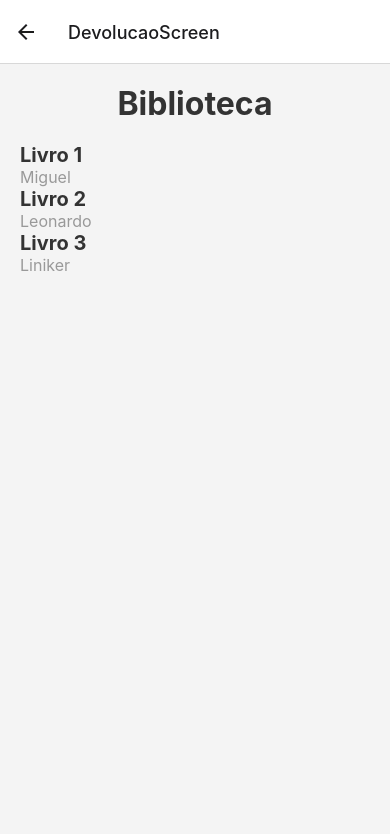
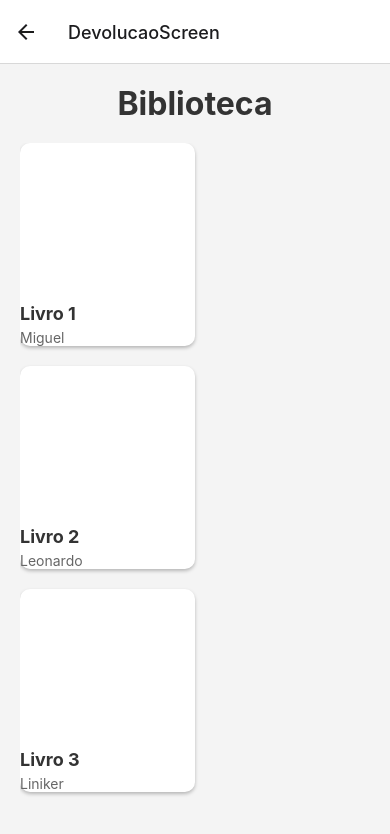
Before and after one commit to MiguelGFerreira/Biblioteca, a React Native app: screen /DevolucaoScreen in a window 390 px wide. Shown: the top 834 px of the page. Built offline with nearby package versions, Linux system fonts and the light colour scheme.

Commit message:
Begins to implements booking

```diff
--- a/api/livros.ts
+++ b/api/livros.ts
@@ -1,10 +1,10 @@
 import axios from "axios";
 
-const API_URL = 'http://10.10.200.70:3000/express-biblioteca';
+const API_URL = 'http://10.10.200.70:3000/express-biblioteca/livros';
 
 export const getLivros = async () => {
 	try {
-		const response = await axios.get(`${API_URL}/livros`);
+		const response = await axios.get(`${API_URL}/`);
 		return await response.data;
 	} catch (error) {
 		console.error(error)
@@ -13,7 +13,7 @@ export const getLivros = async () => {
 
 export const getLivroById = async (id: number) => {
 	try {
-		const response = await axios.get(`${API_URL}/livros/${id}`);
+		const response = await axios.get(`${API_URL}/${id}`);
 		return await response.data;
 	} catch (error) {
 		console.error(error)
--- a/components/Livro.tsx
+++ b/components/Livro.tsx
@@ -1,38 +1,60 @@
 import React from 'react';
-import { SafeAreaView, Text, StyleSheet } from 'react-native';
+import { SafeAreaView, Text, StyleSheet, Image, Dimensions, Animated } from 'react-native';
 
 interface BookItemProps {
 	title: string;
 	author: string;
+	image: string;
 }
 
-const BookItem: React.FC<BookItemProps> = ({ title, author }) => {
+const BookItem: React.FC<BookItemProps> = ({ title, author, image }) => {
 
 	return (
-		<SafeAreaView>
-			{/* <Image
-					source={{ uri: livroQuery.data[0].IMAGEM }}
-					style={styles.bookImage}
-					resizeMode='contain'
-				/> */}
+		<SafeAreaView style={styles.bookCard}>
+			<Image
+				source={{ uri: image }}
+				style={styles.bookImage}
+				resizeMode='contain'
+			/>
 			<Text style={styles.bookTitle}>{title}</Text>
 			<Text style={styles.bookAuthor}>{author}</Text>
 		</SafeAreaView>
 	);
 };
 
+const windowWidth = Dimensions.get('window').width;
+
 const styles = StyleSheet.create({
+	bookCard: {
+		width: (windowWidth - 40) / 2,
+		backgroundColor: '#fff',
+		borderRadius: 10,
+		padding: 20,
+		marginBottom: 20,
+		shadowColor: '#000',
+		shadowOffset: {
+			width: 0,
+			height: 2,
+		},
+		shadowOpacity: 0.25,
+		shadowRadius: 3.84,
+		elevation: 5,
+	},
+	bookImage: {
+		width: '100%',
+		height: 150,
+		marginBottom: 10,
+		borderRadius: 10,
+	},
 	bookTitle: {
-		fontSize: 20,
+		fontSize: 18,
 		fontWeight: 'bold',
 		color: '#333',
+		marginBottom: 5,
 	},
 	bookAuthor: {
-		fontSize: 16,
-		color: '#999',
-	},
-	selectedBookItem: {
-		backgroundColor: '#F0F0F0',
+		fontSize: 14,
+		color: '#666',
 	},
 });
 
--- a/screens/DetalhesScreen.tsx
+++ b/screens/DetalhesScreen.tsx
@@ -1,6 +1,6 @@
 import { useNavigation } from "@react-navigation/native";
 import React, { useEffect, useState } from "react";
-import { SafeAreaView, View, StyleSheet, Text, TextInput, TouchableOpacity } from "react-native";
+import { SafeAreaView, View, StyleSheet, Text, TextInput, TouchableOpacity, Image } from "react-native";
 import { Book } from "../types";
 import { getLivroById } from "../api/livros";
 import { useQuery } from "@tanstack/react-query";
@@ -69,11 +69,11 @@ export default function DetalhesScreen({ route }: { route: any }) {
 	return (
 		<SafeAreaView style={styles.container}>
 			<View style={styles.bookInfoContainer}>
-				{/* <Image
-					source={{ uri: livroQuery.data[0].IMAGEM }}
+				<Image
+					source={{ uri: 'https://th.bing.com/th/id/R.598b0c21ae7577e3911bdeaf215f6a10?rik=mYGFFMxcvtQW6w&riu=http%3a%2f%2fpngimg.com%2fuploads%2fbook%2fbook_PNG2116.png&ehk=t3rvVsFXFNhJQE%2bHTxNEsklPMuqozVePr1XVCsPPJ9w%3d&risl=&pid=ImgRaw&r=0' }}
 					style={styles.bookImage}
 					resizeMode='contain'
-				/> */}
+				/>
 				<Text style={styles.bookTitle}>{livroQuery.data[0].titulo}</Text>
 				<Text style={styles.bookAuthor}>{livroQuery.data[0].autor}</Text>
 				<Text style={styles.bookCategory}>{livroQuery.data[0].categoria}</Text>
@@ -130,8 +130,9 @@ const styles = StyleSheet.create({
 		marginBottom: 20,
 	},
 	matriculaInput: {
-	  width: '80%',
-	  height: 40,
+		width: '100%',
+		height: 60,
+		fontSize: 18,
 		borderWidth: 1,
 		borderColor: '#ccc',
 		borderRadius: 5,
@@ -139,10 +140,13 @@ const styles = StyleSheet.create({
 		marginBottom: 20,
 	},
 	borrowButton: {
-	  backgroundColor: '#007bff',
-	  paddingVertical: 10,
-	  paddingHorizontal: 20,
+		backgroundColor: '#4CAF50',
+		padding: 15,
 		borderRadius: 5,
+		marginBottom: 10,
+		textAlign: "center",
+		alignItems: "center",
+		width: "100%",
 	},
 	borrowButtonText: {
 		color: '#fff',
--- a/screens/EmprestimoScreen.tsx
+++ b/screens/EmprestimoScreen.tsx
@@ -1,15 +1,22 @@
 import React, { useState } from 'react';
 import Livro from '../components/Livro'; // Assuming Livro is a TypeScript component
-import { SafeAreaView, Text, StyleSheet, FlatList, TouchableOpacity } from 'react-native';
+import { SafeAreaView, Text, StyleSheet, FlatList, TouchableOpacity, TextInput } from 'react-native';
 import { useNavigation } from '@react-navigation/native';
 import { useQuery } from '@tanstack/react-query';
 import { getLivros } from '../api/livros';
 import { Book, ScreenName } from '../types';
 import { StackNavigationProp } from '@react-navigation/stack';
 
-export default function EmprestimoScreen({ navigation }: {navigation: any}) {
+export default function EmprestimoScreen({ navigation }: { navigation: any }) {
 
-	//const navigation = useNavigation<StackNavigationProp<any>>();
+	const [searchQuery, setSearchQuery] = useState('');
+
+	const searchLivros = (query: string) => {
+		const lowerCaseQuery = query.toLowerCase().trim();
+		return livrosQuery.data.filter((livro: { titulo: string; autor: string; }) =>
+			livro.titulo.toLowerCase().includes(lowerCaseQuery) || livro.autor.toLowerCase().includes(lowerCaseQuery)
+		);
+	};
 
 	const livrosQuery = useQuery({
 		queryKey: ['livros'],
@@ -17,12 +24,12 @@ export default function EmprestimoScreen({ navigation }: {navigation: any}) {
 	});
 
 	const handleNavigate = (screenName: ScreenName, bookId: number) => {
-		navigation.navigate(screenName.name, {bookId});
+		navigation.navigate(screenName.name, { bookId });
 	};
 
 	const renderItem = ({ item }: { item: Book }) => (
 		<TouchableOpacity onPress={() => handleNavigate({ name: 'DetalhesScreen' }, item.id)}>
-			<Livro title={item.titulo} author={item.autor} />
+			<Livro title={item.titulo} author={item.autor} image='https://th.bing.com/th/id/R.598b0c21ae7577e3911bdeaf215f6a10?rik=mYGFFMxcvtQW6w&riu=http%3a%2f%2fpngimg.com%2fuploads%2fbook%2fbook_PNG2116.png&ehk=t3rvVsFXFNhJQE%2bHTxNEsklPMuqozVePr1XVCsPPJ9w%3d&risl=&pid=ImgRaw&r=0' />
 		</TouchableOpacity>
 	);
 
@@ -30,10 +37,19 @@ export default function EmprestimoScreen({ navigation }: {navigation: any}) {
 		<SafeAreaView style={styles.container}>
 			<Text style={styles.title}>Biblioteca</Text>
 
+			<TextInput
+				style={styles.searchInput}
+				placeholder="Pesquisar por título ou autor"
+				value={searchQuery}
+				onChangeText={setSearchQuery}
+			/>
+
 			<FlatList
-				data={livrosQuery.data}
+				contentContainerStyle={styles.livroContainer}
+				data={searchQuery ? searchLivros(searchQuery) : livrosQuery.data}
 				renderItem={renderItem}
 				keyExtractor={(item) => item.id.toString()}
+				numColumns={2}
 			/>
 
 		</SafeAreaView>
@@ -43,47 +59,31 @@ export default function EmprestimoScreen({ navigation }: {navigation: any}) {
 const styles = StyleSheet.create({
 	container: {
 		flex: 1,
-		backgroundColor: '#F4F4F4',
-		padding: 20,
+		backgroundColor: '#f5f5f5',
+		alignItems: 'center',
 	},
 	title: {
 		fontSize: 32,
 		fontWeight: 'bold',
+		color: '#333',
 		textAlign: 'center',
-		color: '#333',
+		marginTop: 20,
 		marginBottom: 20,
 	},
-	selectedBookContainer: {
-		marginTop: 20,
+	searchInput: {
+		width: '90%',
+		height: 40,
+		borderWidth: 1,
+		borderColor: '#fff',
+		borderRadius: 5,
+		paddingHorizontal: 10,
+		marginBottom: 20,
 	},
-	selectedBookTitle: {
-		fontSize: 20,
-		color: '#333',
-		marginBottom: 10,
-		fontStyle: 'italic',
-	},
-	input: {
-		height: 40,
-		borderColor: '#ddd',
-		borderWidth: 1,
-		marginBottom: 10,
-		padding: 10,
-	},
-	label: {
-		fontSize: 18,
-		color: '#333',
-		marginBottom: 5,
-	},
-	borrowButton: {
-		backgroundColor: '#4CAF50',
-		paddingVertical: 12,
-		paddingHorizontal: 20,
-		borderRadius: 5,
-		alignItems: 'center',
-	},
-	borrowButtonText: {
-		color: '#FFF',
-		fontSize: 16,
-		fontWeight: 'bold',
+	livroContainer: {
+		width: '100%',
+		paddingHorizontal: 10,
+		flexDirection: 'row',
+		flexWrap: 'wrap',
+		justifyContent: 'space-between',
 	},
 });
```
Also changed, not shown: api/reservas.ts (added, +32 -0 lines). Lines whose indentation alone changed are shown as unchanged.
